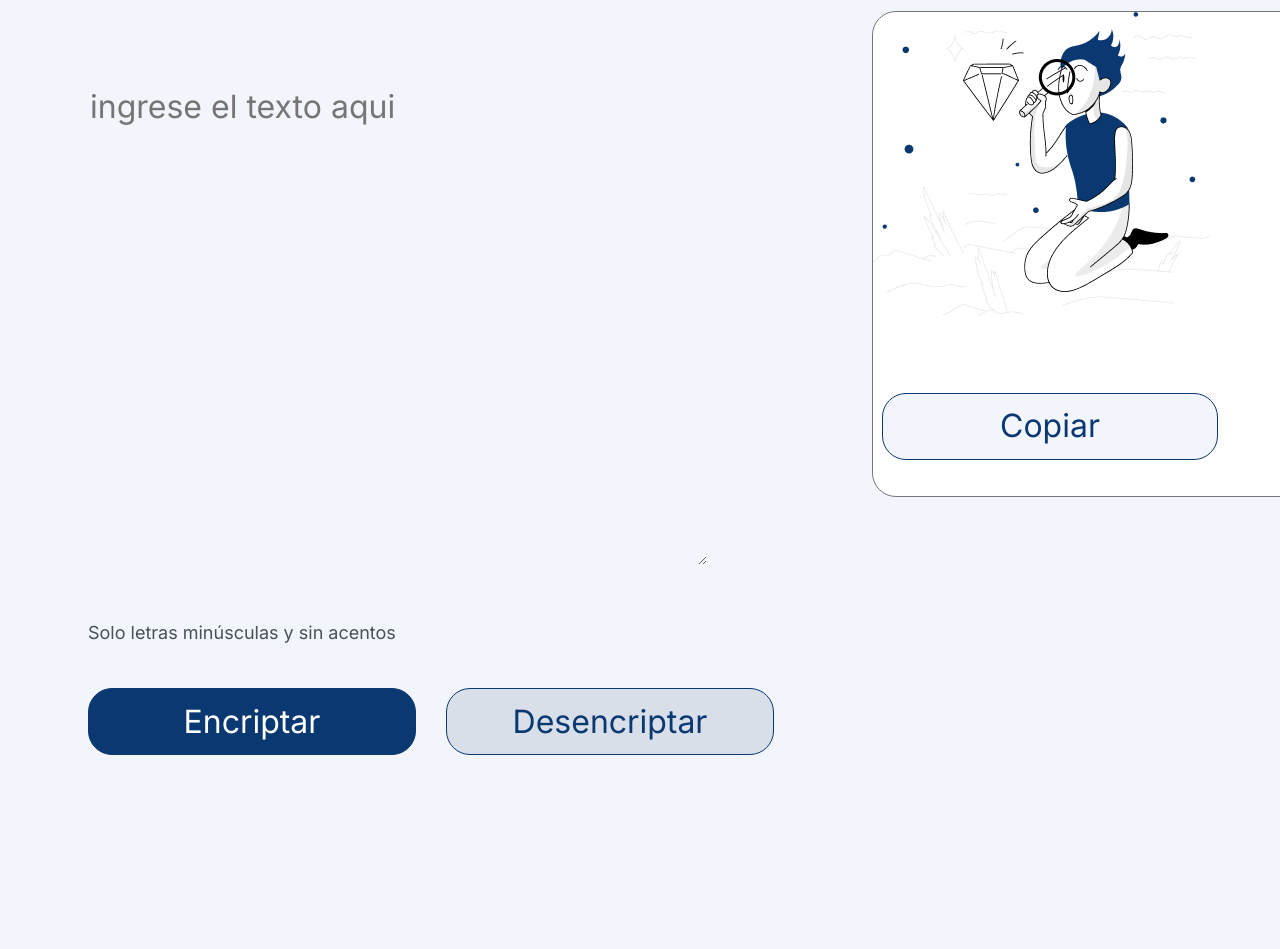
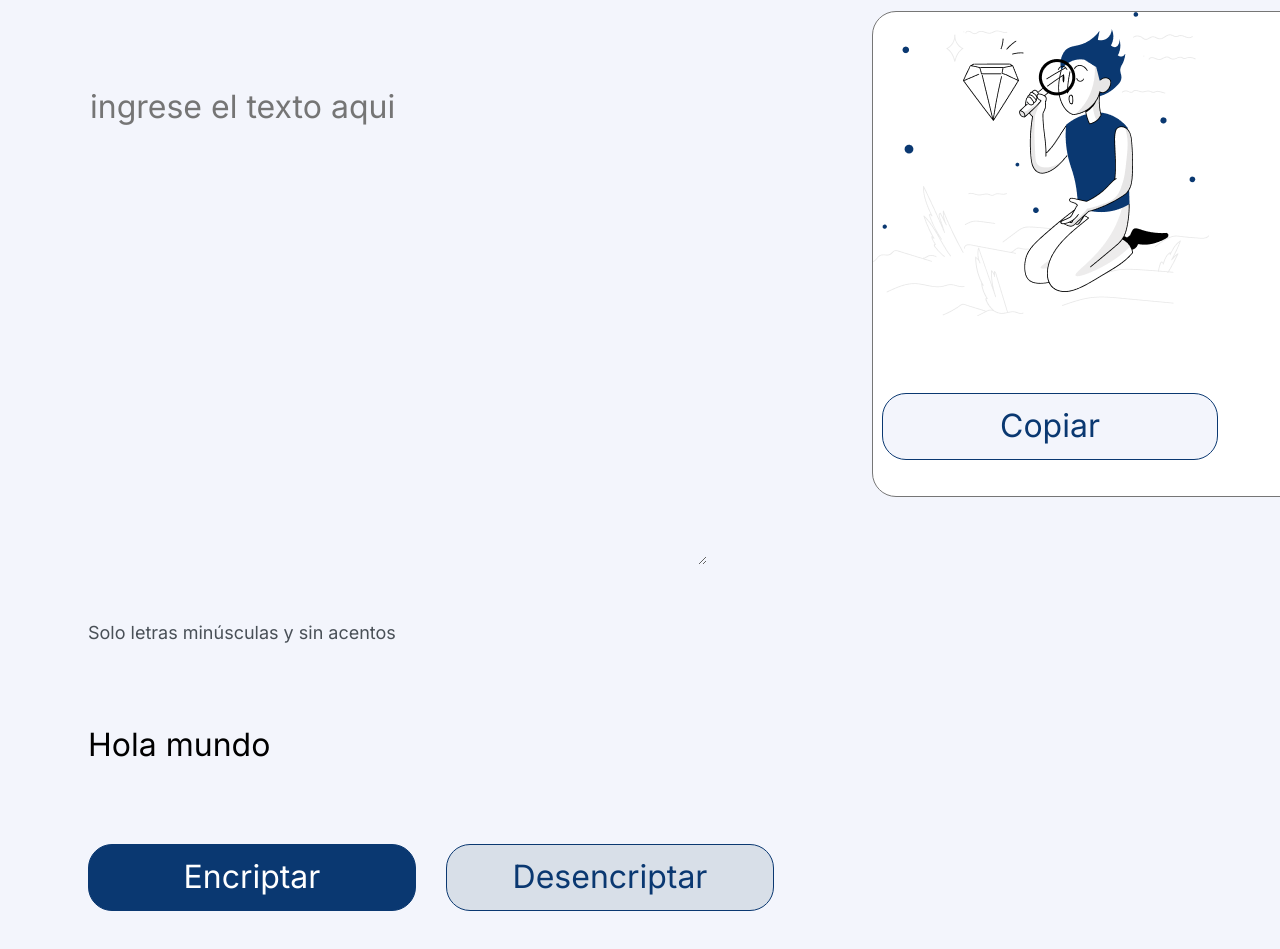
Before and after one commit to FERNEYB92/Encriptador, a plain HTML site: page index.html in a window 1280 px wide. Shown: the part 91-1040 px from the top of the page. Before the commit the page ends 896 px from the top, so only its background shows below. Drawn offline with Linux system fonts and the light colour scheme.

Commit message:
agrega un titulo hola mundo

```diff
--- a/index.html
+++ b/index.html
@@ -18,6 +18,7 @@
             <textarea class="text-area"cols="30" rows="10"placeholder="Ingrese el texto aqui"></textarea>
             <div>
                 <h6 class="informacion">Solo letras minúsculas y sin acentos</h6>
+                <h6>Hola mundo</h6>
             </div>
             <div class="botones">
                 <button class="btn-encriptar" onclick="btnEncriptar()">Encriptar</button>
```
